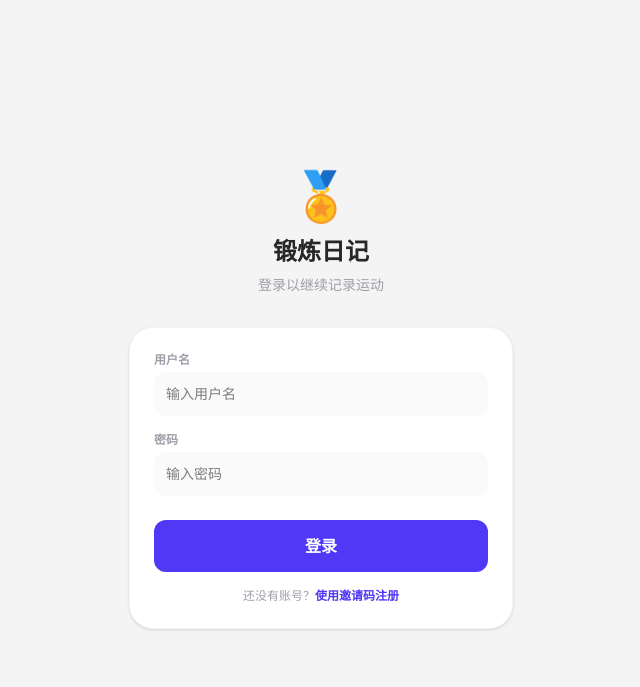
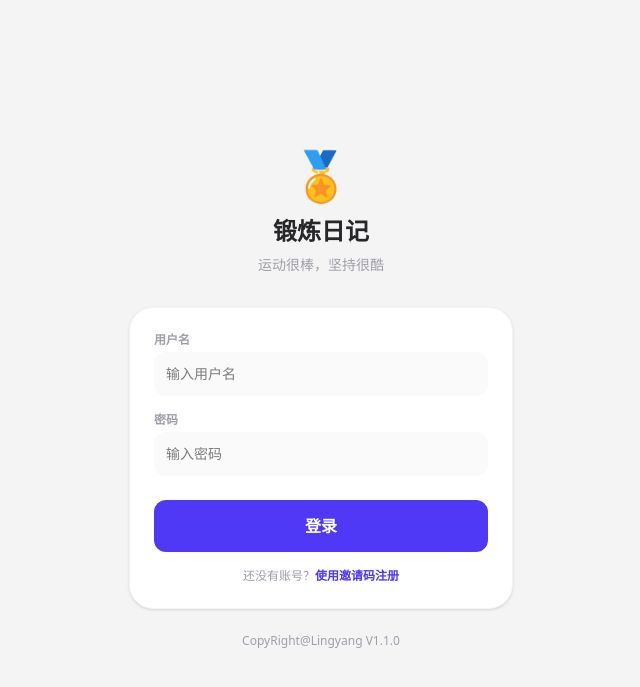
Before and after one commit to lingyang2035/fitness, a Flask app: template app/templates/login.html in a window 1280 px wide. Shown: the top 687 px of the page, without its empty margins (319-959 px from the left). Run offline with Flask 3, Linux system fonts and the light colour scheme; the template is opened without the code that fills it, so the values that code supplies are empty; some libraries are stand-ins or nearby versions.

Commit message:
V1.1.0: 登录页文案优化 + 版本号
- slogan: 运动很棒，坚持很酷
- 底部版权: CopyRight@Lingyang V1.1.0

Co-Authored-By: Claude <noreply@anthropic.com>

```diff
--- a/app/templates/login.html
+++ b/app/templates/login.html
@@ -6,7 +6,7 @@
         <div class="text-center mb-8">
             <div class="text-5xl mb-4">{{ app_emoji }}</div>
             <h1 class="text-2xl font-black text-zinc-800 mb-2">{{ app_name }}</h1>
-            <p class="text-zinc-400 text-sm">登录以继续记录运动</p>
+            <p class="text-zinc-400 text-sm">运动很棒，坚持很酷</p>
         </div>
 
         <div class="bg-white rounded-3xl p-6 shadow-sm border border-zinc-100">
@@ -34,6 +34,8 @@
                 还没有账号？<a href="{{ app_prefix }}/join" class="text-indigo-600 font-semibold">使用邀请码注册</a>
             </p>
         </div>
+
+        <p class="text-center text-xs text-zinc-400 mt-6">CopyRight@Lingyang V1.1.0</p>
     </div>
 </div>
 {% endblock %}
```
